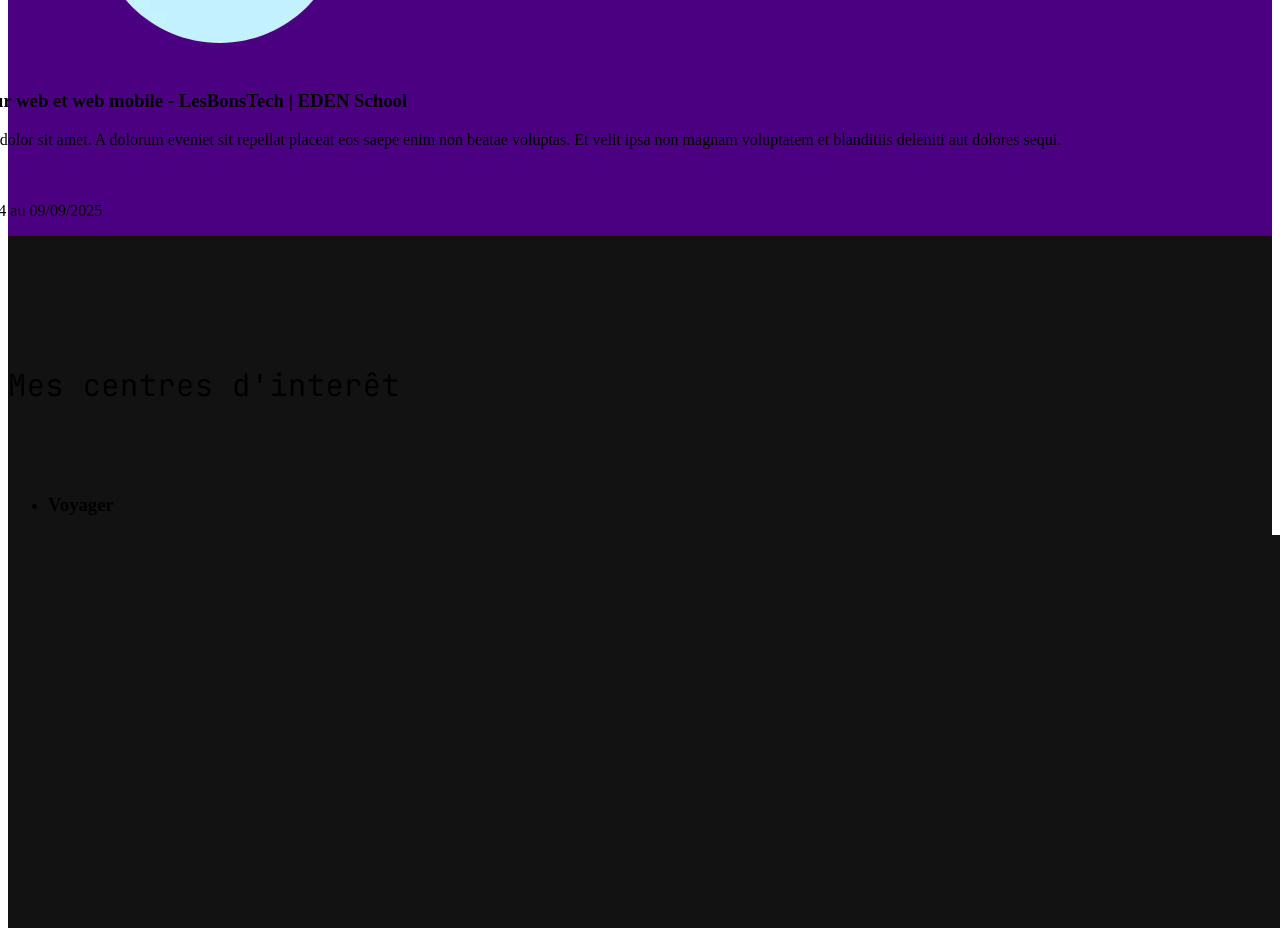
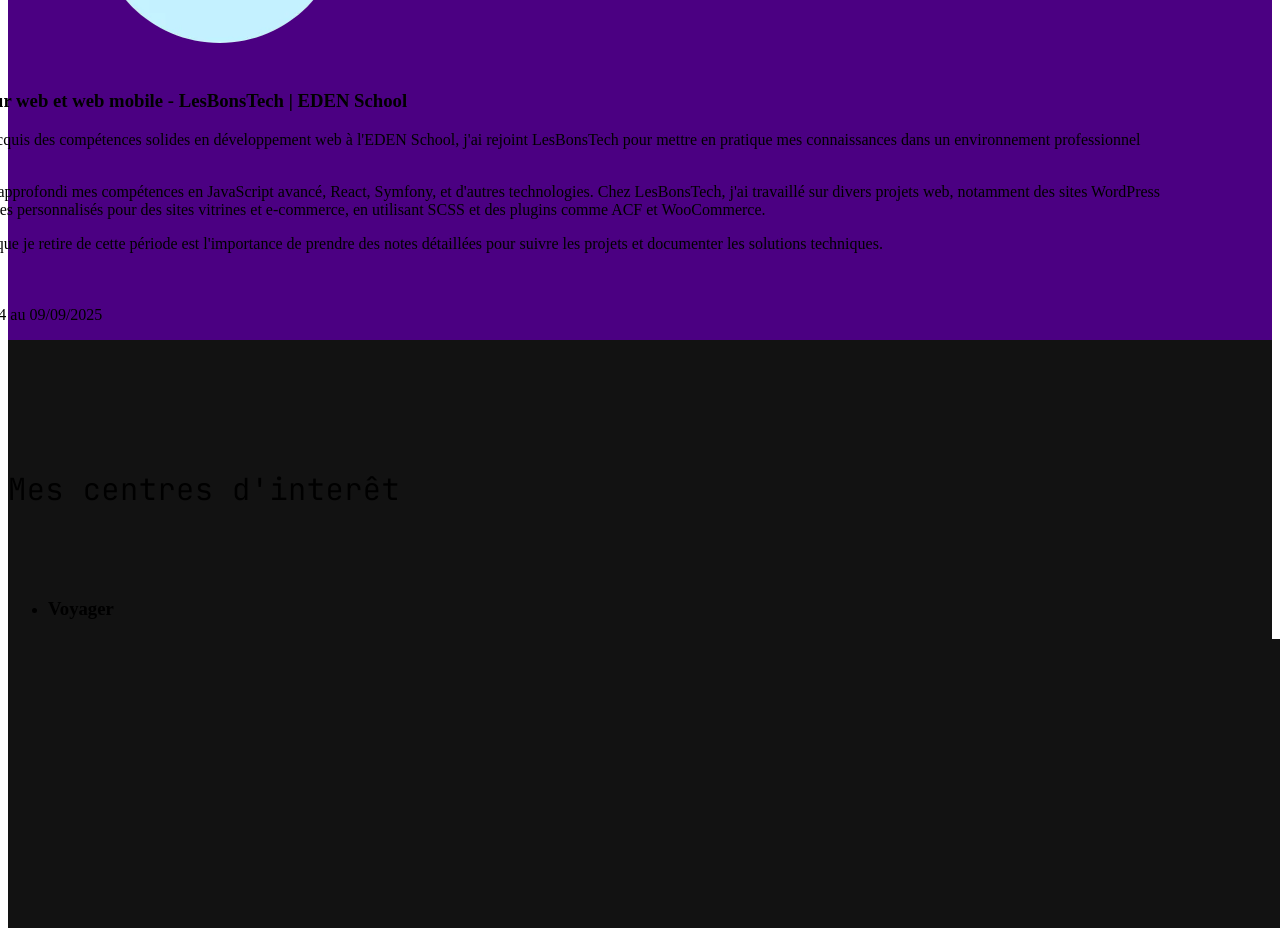
Before and after one commit to EthanPaleyron/portfolio, a React (Vite) app: page / in a window 1280 px wide. Shown: the part 8060-8988 px from the top of the page. Built offline with nearby package versions, Linux system fonts and the light colour scheme; the HTML template or start-up script is replaced by a standard one.

Commit message:
feat : description

```diff
--- a/src/data/threadOfLifeList.js
+++ b/src/data/threadOfLifeList.js
@@ -33,7 +33,11 @@ export const threadOfLifeList = [
     firstDate: "2024-09-09",
     lastDate: "2025-09-09",
     description: [
-      "Lorem ipsum dolor sit amet. A dolorum eveniet sit repellat placeat eos saepe enim non beatae voluptas. Et velit ipsa non magnam voluptatem et blanditiis deleniti aut dolores sequi.",
+      "Après avoir acquis des compétences solides en développement web à l'EDEN School, j'ai rejoint LesBonsTech pour mettre en pratique mes connaissances dans un environnement professionnel dynamique.",
+
+      "À l'école, j'ai approfondi mes compétences en JavaScript avancé, React, Symfony, et d'autres technologies. Chez LesBonsTech, j'ai travaillé sur divers projets web, notamment des sites WordPress sous des thèmes personnalisés pour des sites vitrines et e-commerce, en utilisant SCSS et des plugins comme ACF et WooCommerce.",
+
+      "L'expérience que je retire de cette période est l'importance de prendre des notes détaillées pour suivre les projets et documenter les solutions techniques.",
     ],
   },
 ];
--- a/src/sass/abstracts/_fonts.scss
+++ b/src/sass/abstracts/_fonts.scss
@@ -4,5 +4,5 @@ $font-folder: "/public/fonts/";
 @import url("https://fonts.googleapis.com/css2?family=JetBrains+Mono:ital,wght@0,100..800;1,100..800&family=Nunito:ital,wght@0,200..1000;1,200..1000&display=swap");
 
 // Font family
-$ff-nunito: "Nunito", serif;
+$ff-nunito: "Nunito", sans-serif;
 $ff-main: "JetBrains Mono", monospace;
```
